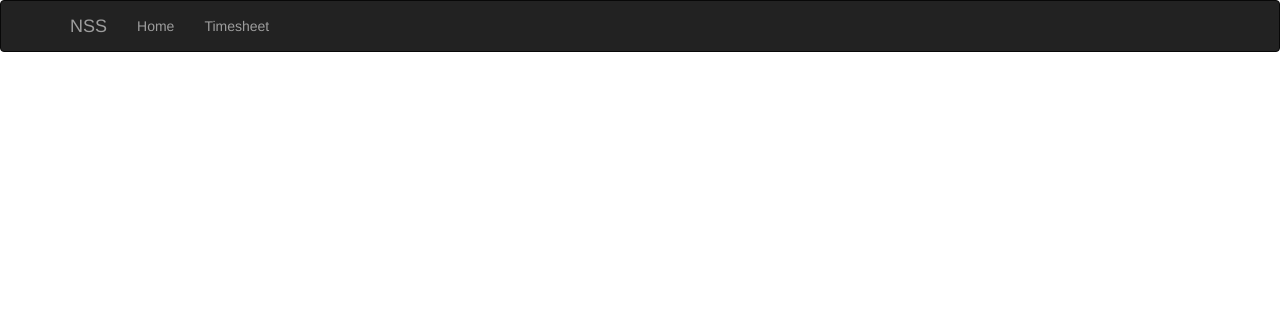
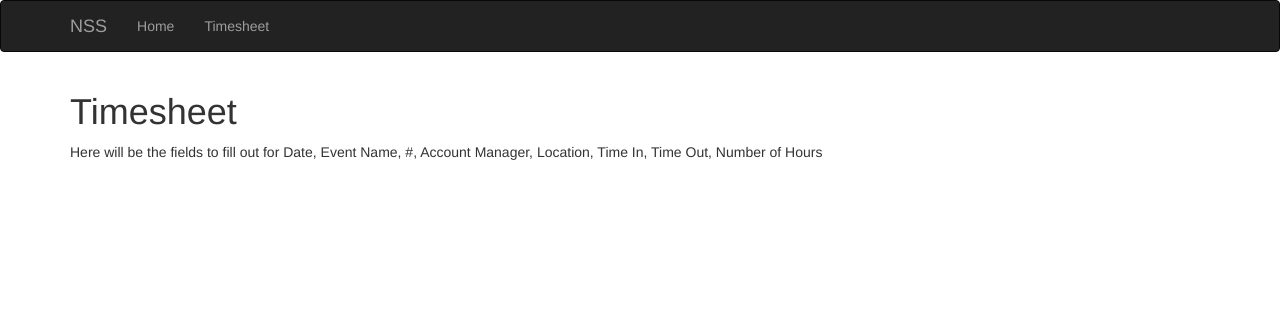
Before and after one commit to ajharris/NSSEventManagement, a Flask app: page /timesheet in a window 1280 px wide. Shown: the top 312 px of the page. Run offline with Flask 3, Linux system fonts and the light colour scheme; some libraries are stand-ins or nearby versions.

Commit message:
updated requirements.txt

```diff
--- a/templates/timesheet.html
+++ b/templates/timesheet.html
@@ -3,7 +3,8 @@
 {% block title %}Timesheet{% endblock %}
 
 {% block page_content %}
-
+    <h1>Timesheet</h1>
+    <p>Here will be the fields to fill out for Date, Event Name, #, Account Manager, Location, Time In, Time Out, Number of Hours</p>
 
 
 {% endblock %}
```
Also changed, not shown: requirements.txt (+19 -0 lines).
